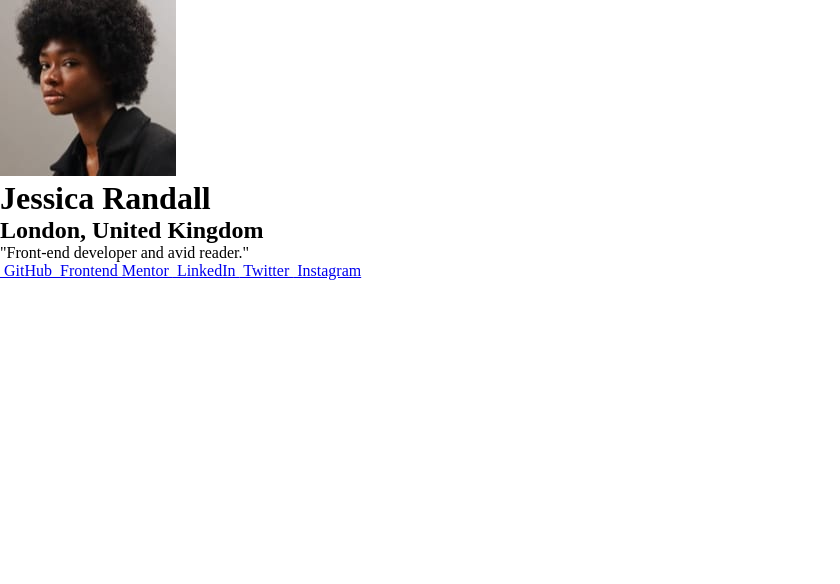
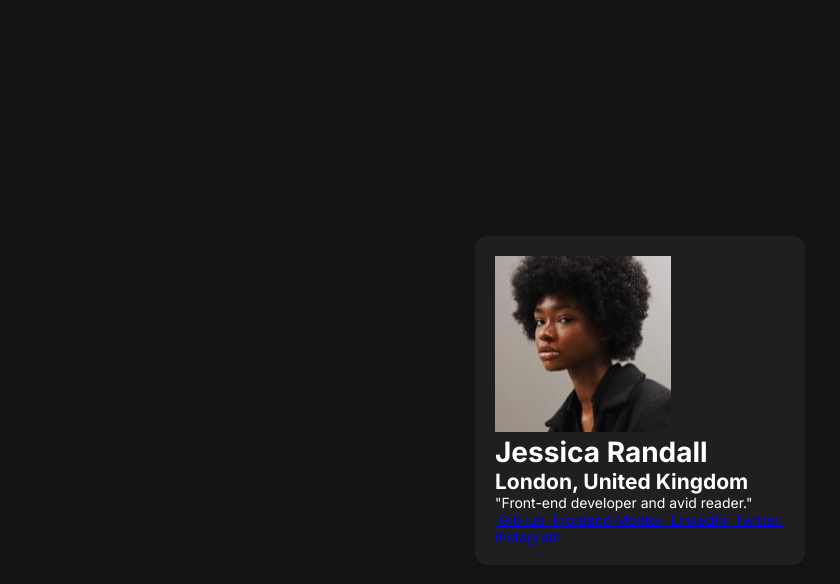
Before and after one commit to javrr-ui/social-links-profile-main, a plain HTML site: page index.html in a window 1280 px wide. Shown: the whole page, without its empty margins (0-840 px from the left). Drawn offline with Linux system fonts and the light colour scheme.

Commit message:
Add styles for body and main card element

```diff
--- a/style.css
+++ b/style.css
@@ -13,3 +13,23 @@
   padding: 0;
   box-sizing: border-box;
 }
+
+body {
+  background-color: var(--grey-900);
+  color: var(--white);
+  font-family: 'Inter', sans-serif;
+  font-weight: 400;
+  font-size: 14px;
+  display: flex;
+  justify-content: center;
+  align-items: center;
+  min-height: 100vh;
+}
+
+.card {
+  background-color: var(--grey-800);
+  border-radius: 12px;
+  box-shadow: 0 4px 6px rgba(0, 0, 0, 0.1);
+  padding: 20px;
+  width: 330px;
+}
```
